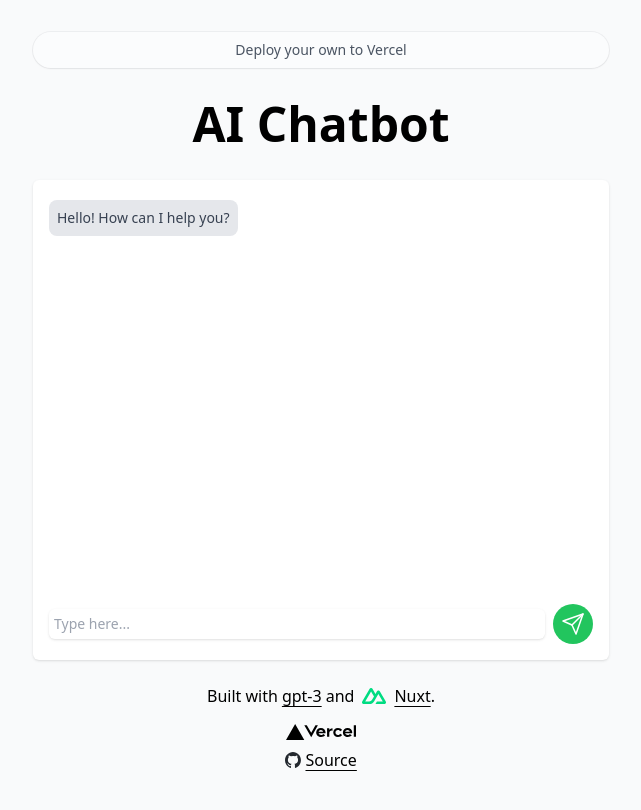
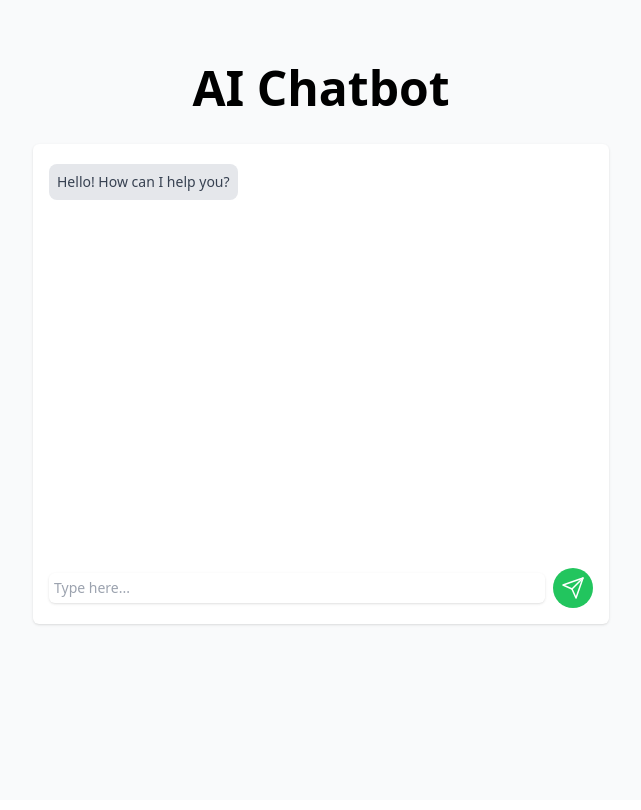
Before and after one commit to seanchatmangpt/nuxt-ai-chatbot, a Nuxt app: page / in a window 1280 px wide. Shown: the top 810 px of the page, without its empty margins (319-960 px from the left). Built offline with nearby package versions, Linux system fonts and the light colour scheme.

Commit message:
Removing Vercel

```diff
--- a/pages/index.vue
+++ b/pages/index.vue
@@ -58,12 +58,6 @@ const sendPrompt = async () => {
 
 <template>
   <div class="max-w-xl mx-auto text-black">
-    <a
-      href="https://vercel.com/templates/next.js/blob-sveltekit"
-      class="flex justify-center px-10 py-2 mx-auto space-x-1 text-sm font-medium text-center text-gray-600 transition-all rounded-full shadow-sm group bg-white/30 ring-1 ring-gray-900/5 hover:shadow-lg active:shadow-sm"
-    >
-      Deploy your own to Vercel
-    </a>
     <h1 class="my-8 text-5xl font-bold text-center text-black">AI Chatbot</h1>
     <div class="max-w-xl mx-auto">
       <div
@@ -132,42 +126,8 @@ const sendPrompt = async () => {
         </form>
       </div>
     </div>
-    <div class="flex flex-col justify-center w-full my-4">
-      <div class="flex items-center justify-center my-2">
-        <span>Built with</span>
-        <a
-          href="https://openai.com/blog/gpt-3-apps"
-          class="flex items-center mx-1 font-medium underline transition-colors underline-offset-4 hover:text-black/70"
-        >
-          <p>gpt-3</p>
-        </a>
-        <span>and</span>
-        <a
-          href="https://nuxt.com/docs"
-          class="flex items-center font-medium underline transition-colors underline-offset-4 hover:text-black/70"
-        >
-          <img src="/nuxt.svg" class="h-6 mx-2" />
-          <p>Nuxt</p>
-        </a>
-        .
-      </div>
-      <div class="flex flex-col items-center justify-center">
-        <a href="https://vercel.com">
-          <img
-            src="/vercel.svg"
-            alt="Vercel Logo"
-            class="h-4 my-2 text-white"
-          />
-        </a>
-        <a
-          href="https://github.com/StephDietz/nuxt-ai-chat"
-          class="flex items-center font-medium underline transition-colors underline-offset-4 hover:text-black/70"
-        >
-          <img src="/github.svg" alt="GitHub Logo" class="h-4" />
-          <p class="ml-1">Source</p>
-        </a>
-      </div>
-    </div>
+    <!--    <div class="flex flex-col justify-center w-full my-4">-->
+    <!--    </div>-->
   </div>
 </template>
 
```
Also changed, not shown: 1 other file (tests, documents, lock files or other folders).
